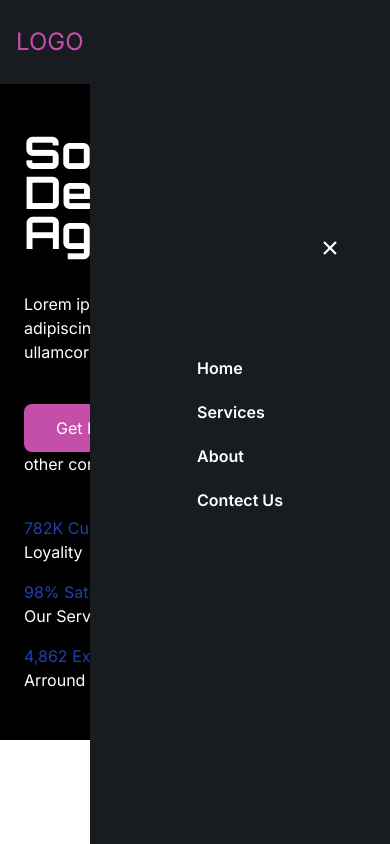
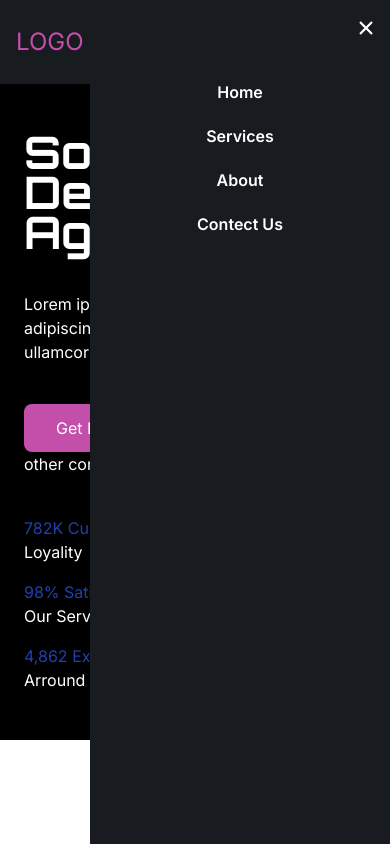
Before and after one commit to shadabnid/techservicewala, a Next.js app: page / in a window 390 px wide. Both pictures are taken after a click on the icon 362 px from the left and 42 px from the top of the page. Shown: the top 844 px of the page. Built offline with nearby package versions, Linux system fonts and the light colour scheme.

Commit message:
fixed navbar

```diff
--- a/src/app/components/Navbar.js
+++ b/src/app/components/Navbar.js
@@ -37,16 +37,16 @@ const Navbar = () => {
         </div>
       </nav>
 
-      <div className={`fixed top-0 right-0 lg:hidden w-[80%]   max-w-[300px] h-screen bg-[#181b20] text-white font-semibold z-50  flex flex-col justify-center items-center
+      <div className={`fixed top-0 right-0 lg:hidden w-[80%]   max-w-[300px] h-screen bg-[#181b20] text-white font-semibold z-50  flex flex-col
           transform transition-transform duration-500 ${isVisible ? 'translate-x-0' : 'translate-x-full hidden'}`}
       >
-        <div className='relative top-[-6rem] left-[30%] '>
+        <div className='relative left-[88%] top-[1rem] '>
           <CloseIcon
-            className='top=[0%] text-[1.5rem]'
+            className=' text-[1.5rem]'
             onClick={handleClose}
           />
         </div>
-        <div className='flex flex-col gap-5'>
+        <div className='flex flex-col gap-5 mt-14 justify-center items-center'>
           <Link href="/">Home</Link>
           <Link href="/">Services</Link>
           <Link href="/">About</Link>
```
